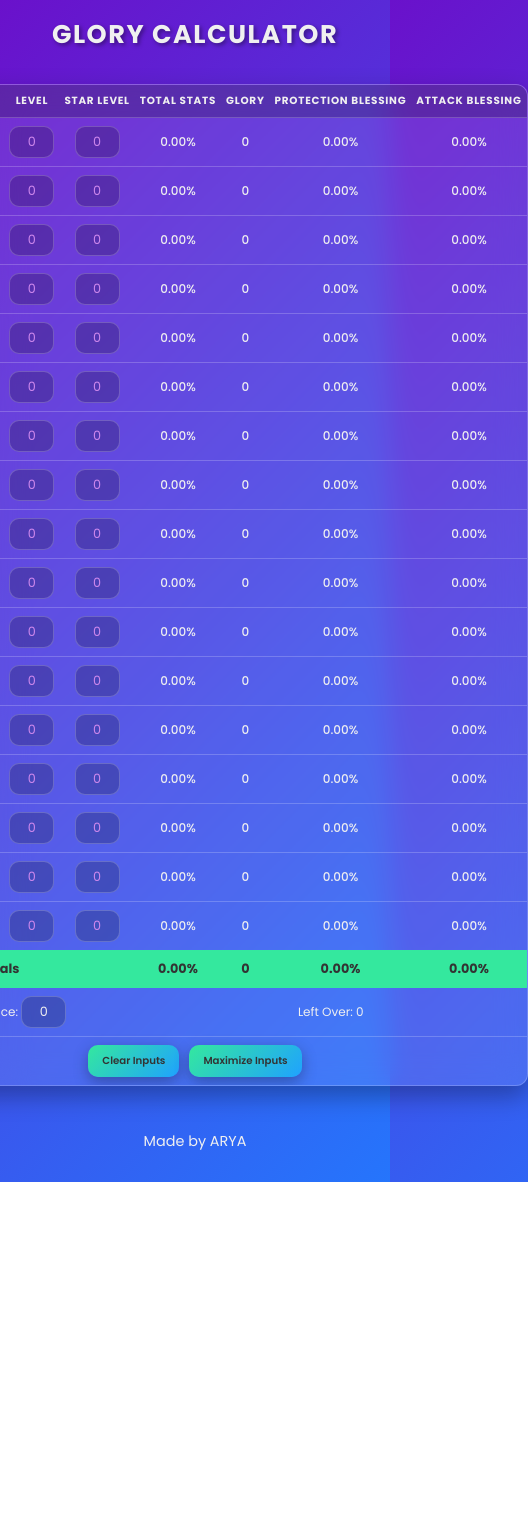
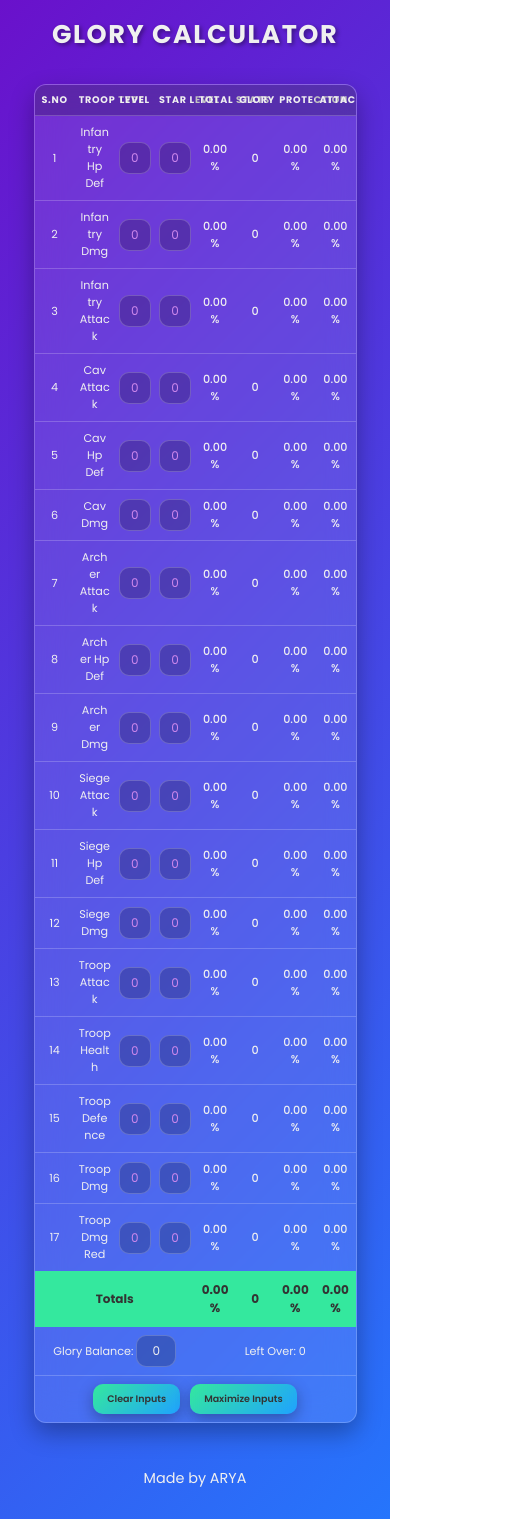
Before and after one commit to vanosski/glorycalc, a React (Create React App) app: page / in a window 390 px wide. Shown: the whole page, 528 px wide, since content can reach past the window. Before the commit the page ends 1182 px from the top, so only its background shows below. Built offline with nearby package versions, Linux system fonts and the light colour scheme.

Commit message:
Add mobile-friendly table scrolling

```diff
--- a/src/CalculatorTable.js
+++ b/src/CalculatorTable.js
@@ -87,8 +87,8 @@ const CalculatorTable = () => {
           <th>Star Level</th>
           <th>Total Stats</th>
           <th>Glory</th>
-          <th>Protection Blessing</th>
-          <th>Attack Blessing</th>
+          <th>Protection</th>
+          <th>Attack</th>
         </tr>
       </thead>
       <tbody>
--- a/src/styles.css
+++ b/src/styles.css
@@ -89,7 +89,7 @@ table {
   border-collapse: separate;
   border-spacing: 0;
   width: 100%;
-  max-width: 1200px;
+  max-width: 850px;
   margin: 0 auto;
   background: var(--container-bg);
   backdrop-filter: blur(15px);
@@ -99,7 +99,7 @@ table {
   overflow: hidden;
   border: 1px solid var(--border-color);
   transition: transform 0.3s ease, box-shadow 0.3s ease;
-  table-layout: auto;
+  table-layout: fixed;
 }
 
 table:hover {
@@ -108,11 +108,12 @@ table:hover {
 }
 
 th, td {
-  padding: 16px 20px;
+  padding: 16px 10px;
   text-align: center;
   border-bottom: 1px solid var(--border-color);
   vertical-align: middle;
-  white-space: nowrap;
+  white-space: normal;
+  word-break: break-word;
 }
 
 tr:not(#totals-row):last-child td {
@@ -130,7 +131,7 @@ th {
   position: sticky;
   top: 0;
   z-index: 10;
-  padding: 12px 15px;
+  padding: 12px 10px;
   white-space: nowrap;
 }
 
@@ -148,15 +149,15 @@ td {
 }
 
 input[type="number"] {
-  width: 70px;
+  width: 60px;
   max-width: 100%;
-  padding: 8px 10px;
+  padding: 8px 8px;
   border: 1px solid var(--border-color);
   border-radius: var(--border-radius);
   background-color: var(--input-bg);
   color: var(--text-light);
   font-family: var(--font-primary);
-  font-size: 1em;
+  font-size: 0.95em;
   text-align: center;
   transition: border-color 0.3s ease, box-shadow 0.3s ease;
   appearance: textfield;
@@ -191,7 +192,7 @@ input[type="number"]::placeholder {
   font-weight: 700;
   font-size: 1.05rem;
   border: none;
-  padding: 16px 20px;
+  padding: 16px 10px;
   position: -webkit-sticky;
   position: sticky;
   bottom: 0;
@@ -240,7 +241,7 @@ input[type="number"]::placeholder {
     font-size: 2.2rem;
   }
   th, td {
-    padding: 14px 15px;
+    padding: 14px 8px;
   }
 }
 
@@ -257,27 +258,29 @@ input[type="number"]::placeholder {
     overflow-y: auto;
   }
   table {
+    width: 90%;
+    max-width: 100%;
     box-shadow: 0 10px 25px var(--shadow-color);
     border-radius: 12px;
     --table-border-radius: 12px;
   }
   th, td {
-    padding: 10px 8px;
-    font-size: 0.8rem;
+    padding: 10px 6px;
+    font-size: 0.75rem;
   }
   th {
-    font-size: 0.7rem;
+    font-size: 0.65rem;
     font-weight: 700;
-    padding: 10px 8px;
+    padding: 10px 6px;
   }
   input[type="number"] {
-    width: 55px;
-    padding: 6px 8px;
-    font-size: 0.8rem;
+    width: 50px;
+    padding: 6px 6px;
+    font-size: 0.75rem;
   }
   #totals-row td {
-    font-size: 0.9rem;
-    padding: 12px 8px;
+    font-size: 0.85rem;
+    padding: 12px 6px;
   }
   .btn {
     font-size: 0.9em;
@@ -295,20 +298,23 @@ input[type="number"]::placeholder {
   h1 {
     font-size: 1.6rem;
   }
+  table {
+    width: 85%;
+  }
   th, td {
-    padding: 8px 5px;
-    font-size: 0.75rem;
+    padding: 8px 4px;
+    font-size: 0.7rem;
   }
   th {
-    font-size: 0.65rem;
-    padding: 8px 5px;
+    font-size: 0.6rem;
+    padding: 8px 4px;
   }
   input[type="number"] {
-    width: 45px;
+    width: 40px;
   }
   #totals-row td {
-    font-size: 0.8rem;
-    padding: 10px 5px;
+    font-size: 0.75rem;
+    padding: 10px 4px;
   }
   .btn {
     font-size: 0.85em;
```
